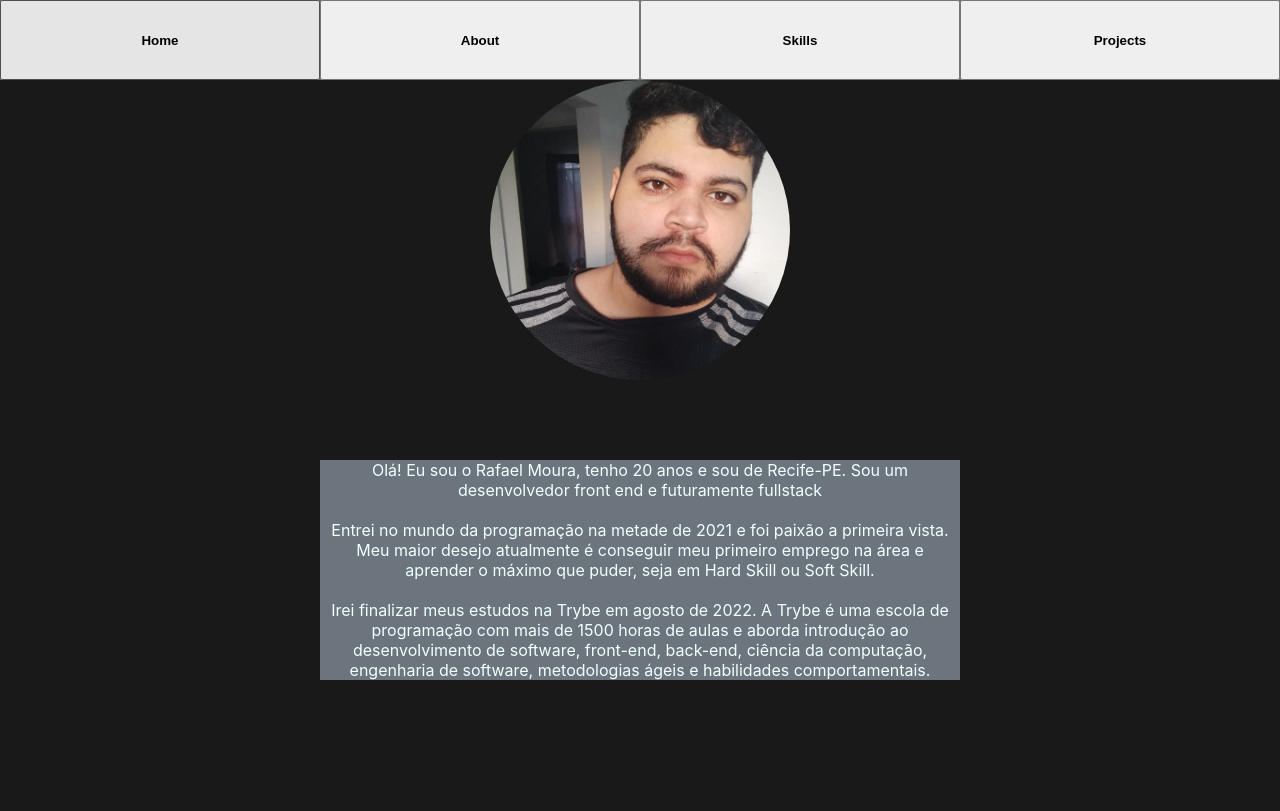
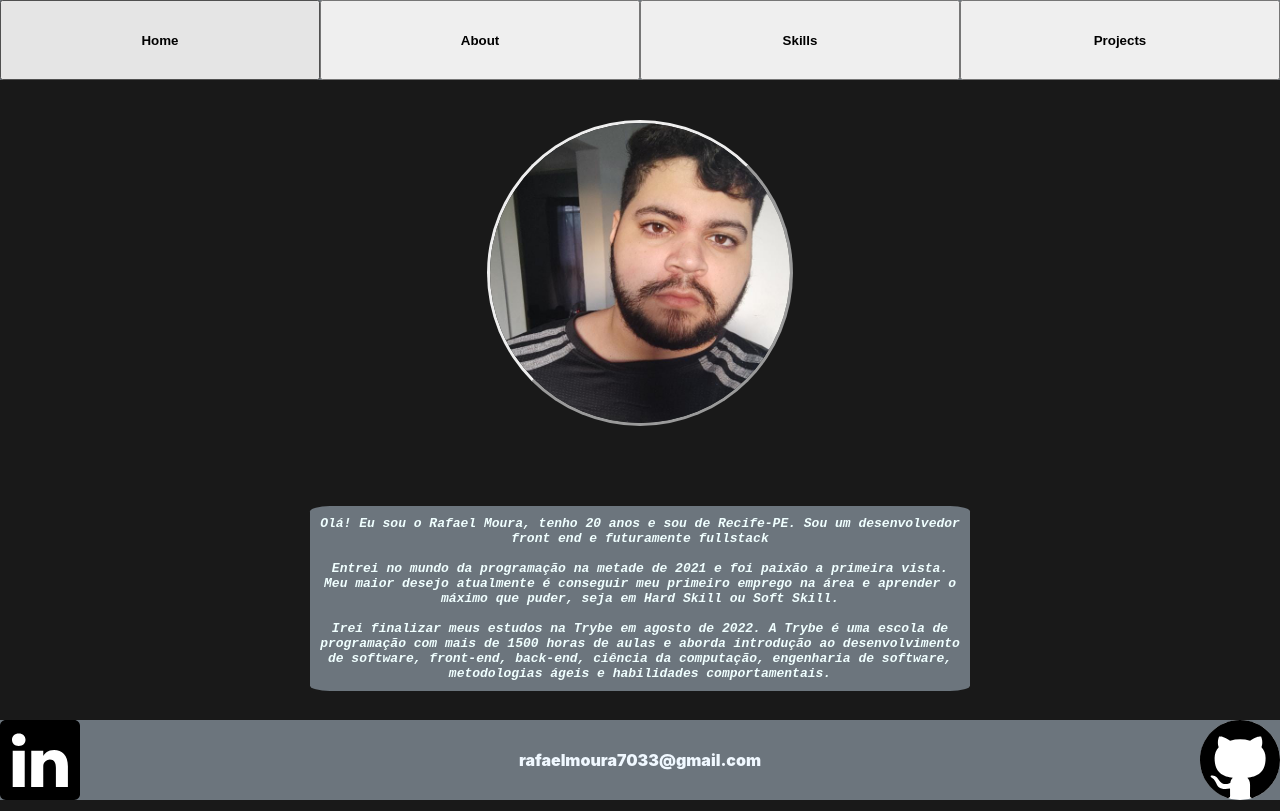
Before and after one commit to RafaelMoura11/portfolio, a React (Create React App) app: page /about in a window 1280 px wide. Built offline with nearby package versions, Linux system fonts and the light colour scheme; the HTML template or start-up script is replaced by a standard one.

Commit message:
Incrementando a tela about

```diff
--- a/src/App.css
+++ b/src/App.css
@@ -46,8 +46,10 @@
   display: flex;
   flex-direction: column;
   align-items: center;
-  padding-top: 10vh;
-  padding-bottom: 10vh;
+  margin-top: 15vh;
+  margin-bottom: 15vh;
+  margin-left: auto;
+  margin-right: auto;
 }
 
 #main-content-skills {
@@ -76,6 +78,7 @@
   width: 300px;
   border-radius: 50%;
   margin-bottom: 10vh;
+  border-style: outset;
 }
 
 
@@ -84,6 +87,11 @@
   padding: 0;
   text-align: center;
   background-color: #6c757d;
+  font-family: monospace;
+  font-weight: 600;
+  font-style: oblique;
+  border-radius: 3%;
+  padding: 10px;
 }
 
 .contact{
--- a/src/pages/About.js
+++ b/src/pages/About.js
@@ -1,15 +1,14 @@
 import React, { useContext } from 'react';
 import Header from '../components/Header';
-// import Footer from '../components/Footer';
+import Footer from '../components/Footer';
 import MyContext from '../context/MyContext';
 import MY_DATA from '../my_data';
 import Eu from '../images/Eu.jpeg'
 
 export default function About (){
   const { language } = useContext(MyContext);
-  // console.log(language)
   return (
-    <div id="about">
+    <div>
       <Header />
       <div id="main-content-about">
         <img src={ Eu } alt="eu" id="eu" />
@@ -21,6 +20,7 @@ export default function About (){
           <p>{ MY_DATA[language].about.formation }</p>
         </div>
       </div>
+      <Footer />
     </div>
   )
 };
```
